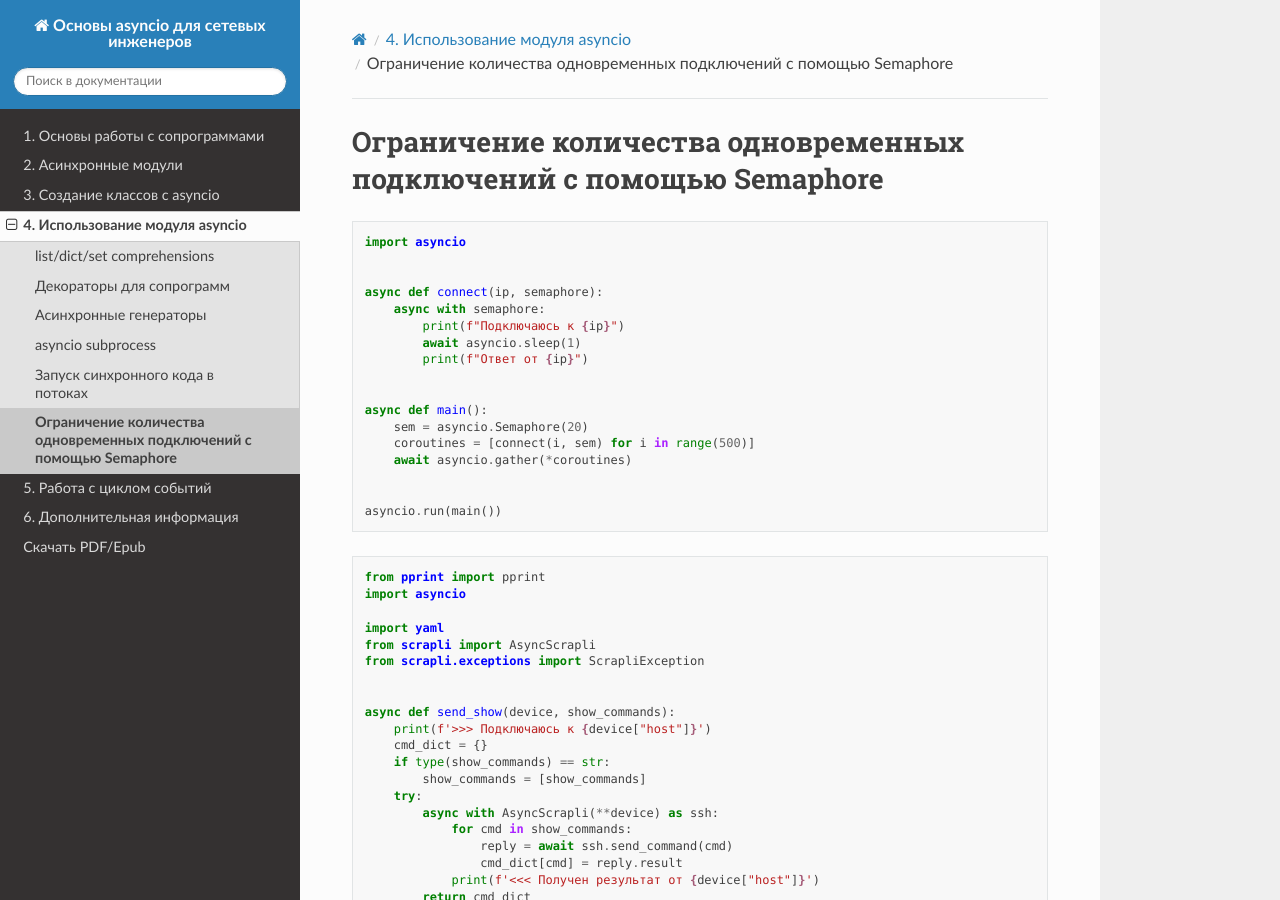
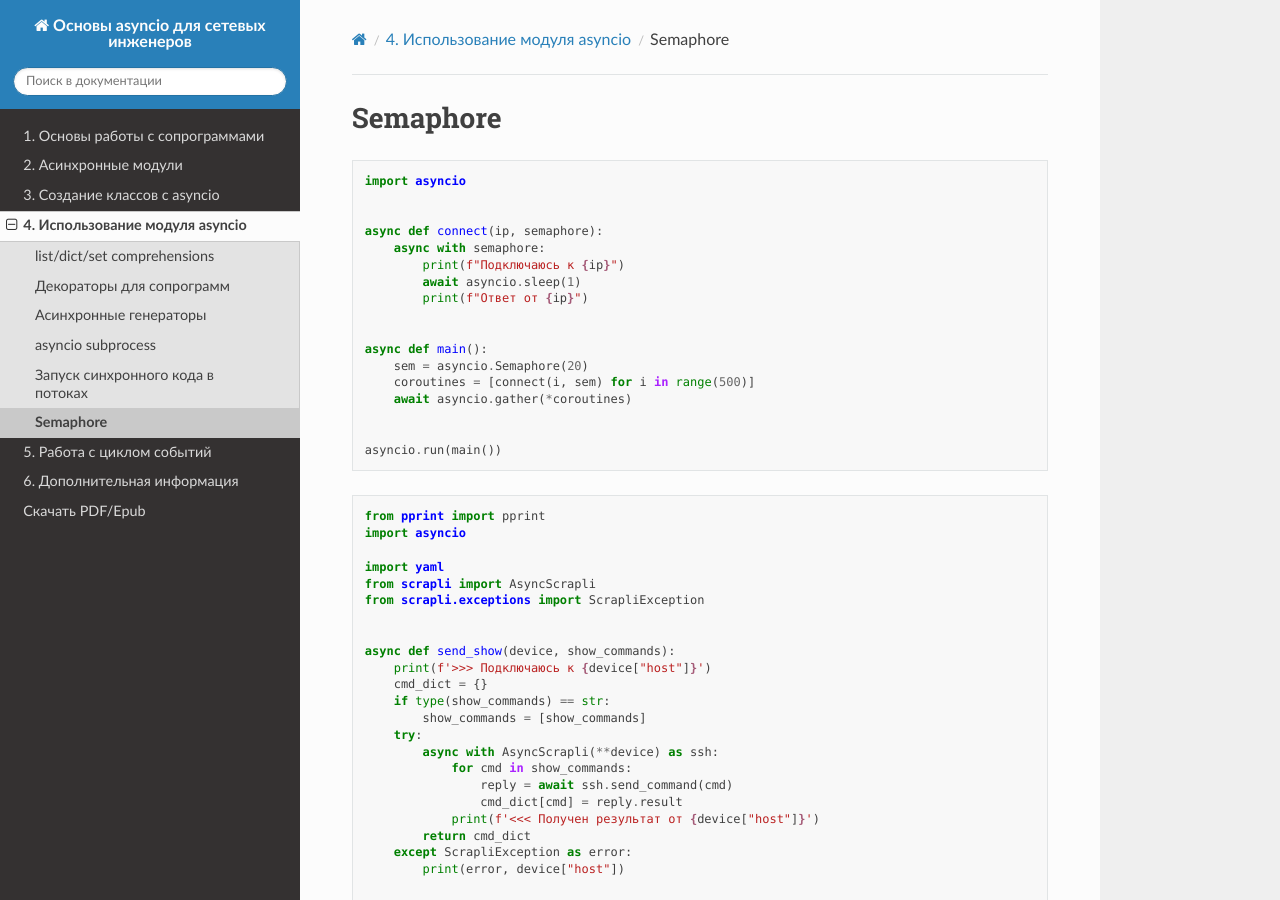
Before and after one commit to natenka/asyncpyneng-book, a Sphinx documentation site: the page built from docs/source/book/using_asyncio/semaphore.rst, in a window 1280 px wide and 900 px high. Built offline with Sphinx 7.4.7 and the Read the Docs theme 2.0.0, drawn with Linux system fonts in a browser that asks for light colours; pages that are not in the unit, such as notebooks, are missing from menus.

Commit message:
small fixes

```diff
--- a/docs/source/book/using_asyncio/index.rst
+++ b/docs/source/book/using_asyncio/index.rst
@@ -24,7 +24,7 @@
 
 
 .. toctree::
-   :maxdepth: 2
+   :maxdepth: 1
 
    list_comprehensions
    decorator
--- a/docs/source/book/using_asyncio/semaphore.rst
+++ b/docs/source/book/using_asyncio/semaphore.rst
@@ -1,5 +1,5 @@
-Ограничение количества одновременных подключений с помощью Semaphore
-====================================================================
+Semaphore
+=========
 
 .. code:: python
 
```
